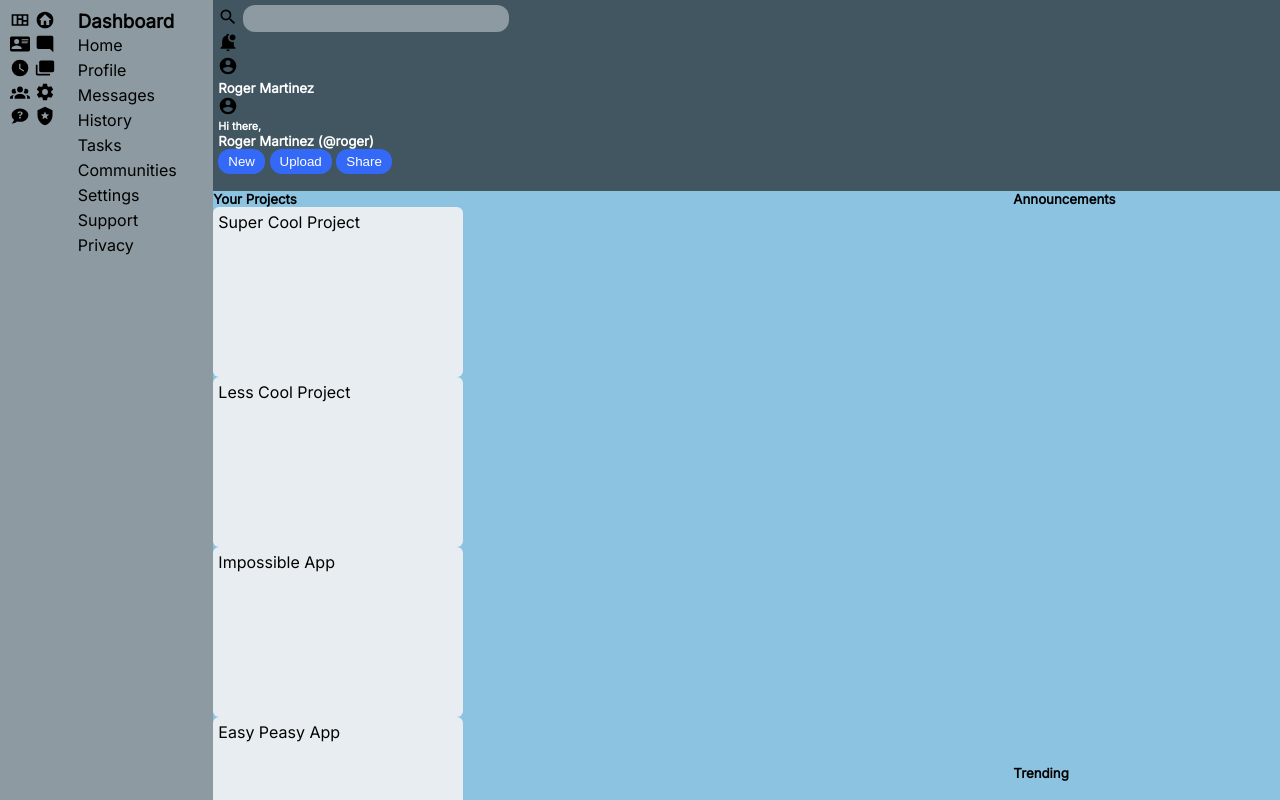
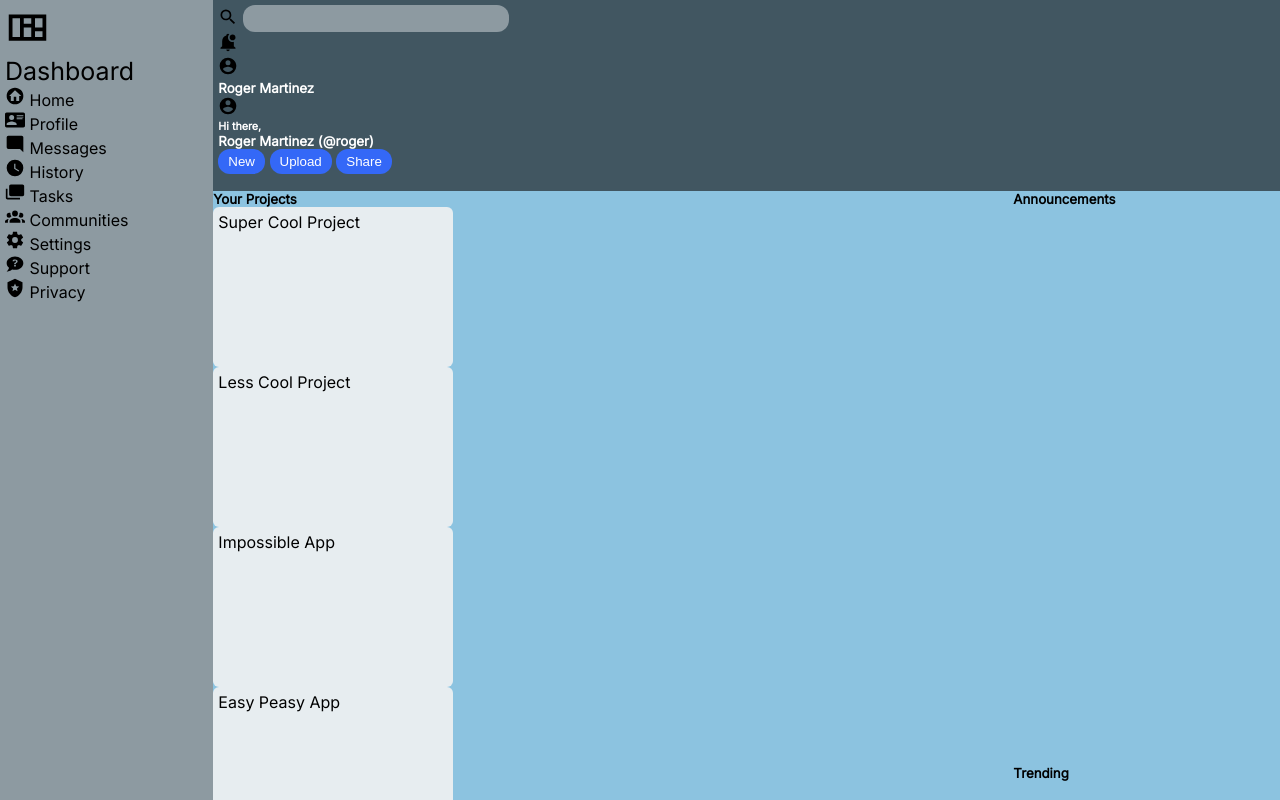
Before and after one commit to rogeraaronmartinez/grid-dashboard, a plain HTML site: page index.html in a window 1280 px wide. Shown: the top 800 px of the page. Drawn offline with Linux system fonts and the light colour scheme.

Commit message:
more edits to dashboard

```diff
--- a/index.html
+++ b/index.html
@@ -43,29 +43,46 @@
             </div>
         </div>
         <div class="sidebar">
-            <div class="sidebar-icons">
+
+                <div class="pages" id="dashboard">
                     <img src="./assets/view-dashboard-variant-outline.svg" alt="">
+                    <p>Dashboard</p>
+                </div>
+                <div class="pages">
                     <img src="./assets/home-circle.svg" alt="">
+                    Home
+                </div>
+                <div class="pages">
                     <img src="./assets/card-account-details.svg" alt="">
+                    Profile
+                </div>
+                <div class="pages">
                     <img src="./assets/message-reply.svg" alt="">
+                    Messages
+                </div>
+                <div class="pages">
                     <img src="./assets/clock.svg" alt="">
+                    History
+                </div>
+                <div class="pages">
                     <img src="./assets/card-multiple.svg" alt="">
+                    Tasks
+                </div>
+                <div class="pages">
                     <img src="./assets/account-group.svg" alt="">
+                    Communities
+                </div>
+                <div class="pages">
                     <img src="./assets/cog.svg" alt="">
+                    Settings
+                </div>
+                <div class="pages">
                     <img src="./assets/chat-question.svg" alt="">
+                    Support
+                </div>
+                <div class="pages">
                     <img src="./assets/shield-star.svg" alt="">
-            </div>
-            <div class="links">
-                <div class="pages"><h3>Dashboard</h3></div>
-                <div class="pages">Home</div>
-                <div class="pages">Profile</div>
-                <div class="pages">Messages</div>
-                <div class="pages">History</div>
-                <div class="pages">Tasks</div>
-                <div class="pages">Communities</div>
-                <div class="pages">Settings</div>
-                <div class="pages">Support</div>
-                <div class="pages">Privacy</div>
+                    Privacy
                 </div>
 
         </div>
--- a/style.css
+++ b/style.css
@@ -1,7 +1,12 @@
+*,
+*::before,
+*::after {
+    box-sizing: border-box;
+}
+
 * {
     margin: 0;
     padding: 0;
-
 }
 
 img {
@@ -31,24 +36,18 @@ button {
     background-color: #8D9AA1;
     grid-area: 1 / 1 / 3 / 2;
     display: grid;
-    grid-template-columns: 1fr 2fr;
+    grid-template-columns: minmax(200px, 1fr);
     padding: 5px;
-
+    justify-content: start;
+    align-content: start;
 }
 
-
-
-.sidebar-icons {
-    padding: 5px;
-    height: 15px;
-    grid-column: 1 / 2;
+#dashboard {
+    font-size: 25px;
 }
 
-
-.pages {
-    padding: 5px;
-    height: 15px;
-    grid-column: 2 / 3;
+#dashboard img {
+    height: 45px;
 }
 
 .logo {
```
Lines whose indentation alone changed are shown as unchanged.
